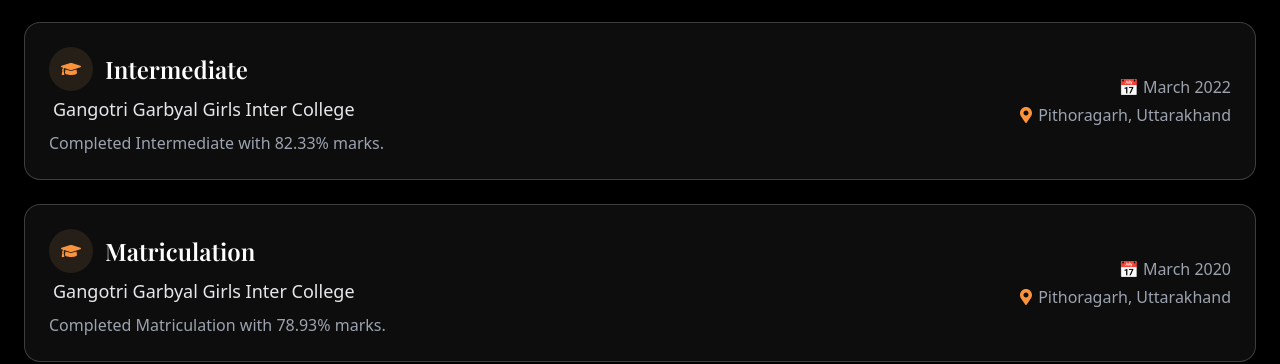
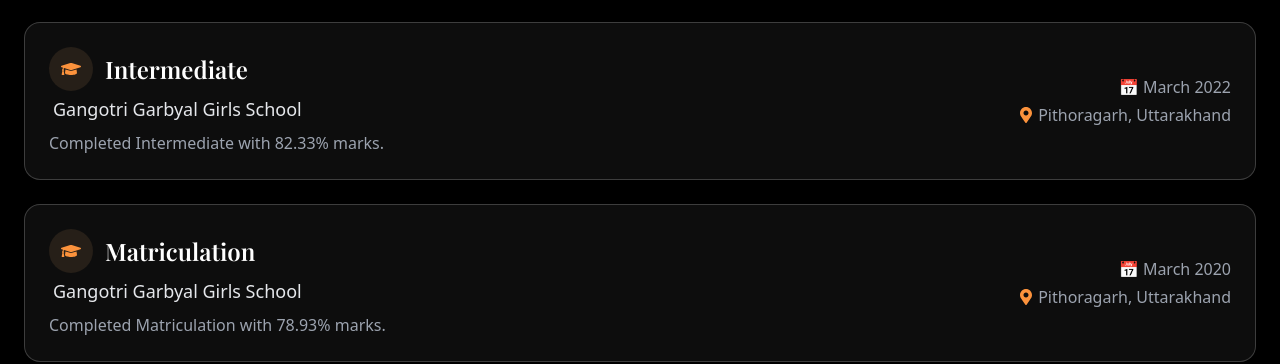
Before and after one commit to Bhumika2903/bhumika-portfolio, a React (Vite) app: page / in a window 1280 px wide. Shown: the part 1966-2330 px from the top of the page. Built offline with nearby package versions, Linux system fonts and the light colour scheme; no server answers.

Commit message:
Update Education.jsx

```diff
--- a/src/components/Education.jsx
+++ b/src/components/Education.jsx
@@ -49,14 +49,14 @@ export default function Education() {
           />
           <Item
             title="Intermediate"
-            org="Gangotri Garbyal Girls Inter College"
+            org="Gangotri Garbyal Girls School"
             meta="March 2022"
             where="Pithoragarh, Uttarakhand"
             desc="Completed Intermediate with 82.33% marks."
           />
           <Item
             title="Matriculation"
-            org="Gangotri Garbyal Girls Inter College"
+            org="Gangotri Garbyal Girls School"
             meta="March 2020"
             where="Pithoragarh, Uttarakhand"
             desc="Completed Matriculation with 78.93% marks."
```
